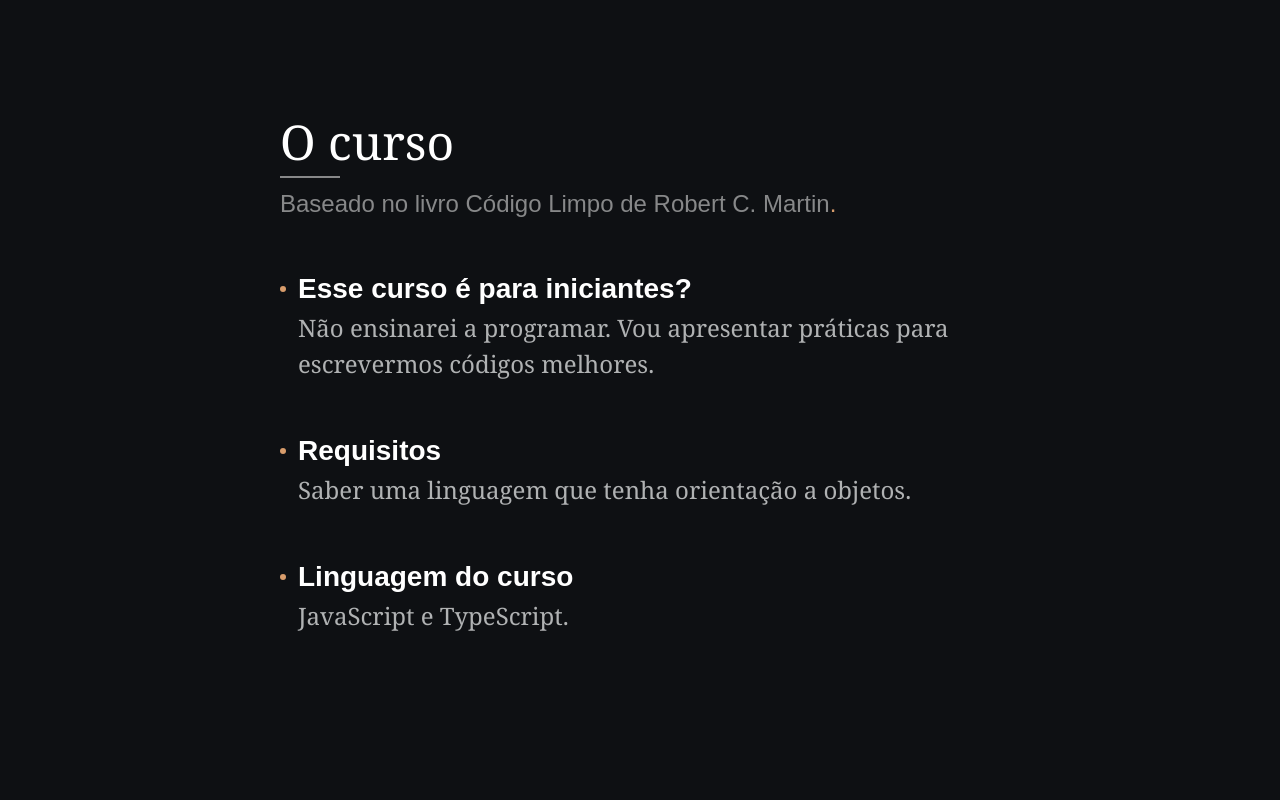
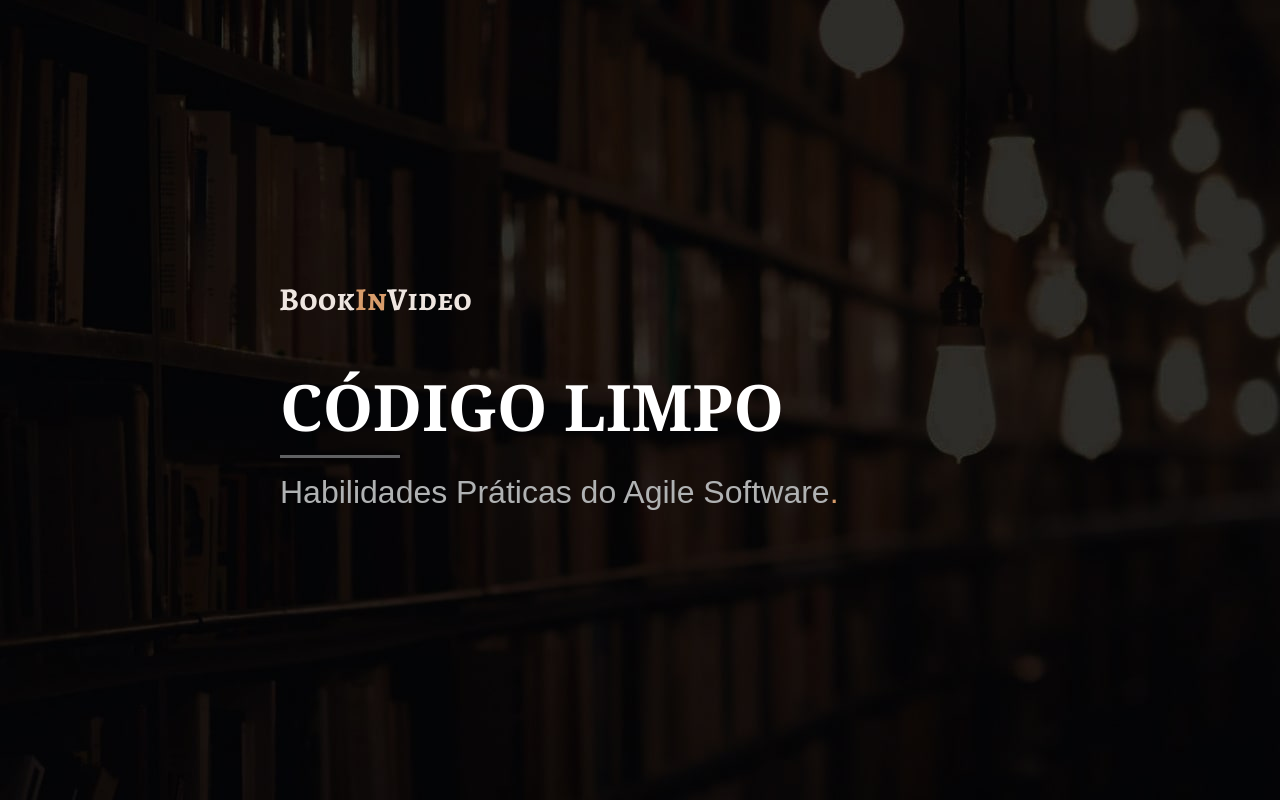
Before and after one commit to GabriellBarbosa/React-Course-Page, a React (Vite) app: page /slide/codigo-limpo/0000-intro in a window 1280 px wide. Shown: the top 800 px of the page. Built offline with nearby package versions, Linux system fonts and the light colour scheme.

Commit message:
initial page ok

```diff
--- a/src/pages/Slide/CleanCode/0000/index.tsx
+++ b/src/pages/Slide/CleanCode/0000/index.tsx
@@ -1,5 +1,7 @@
 import styles from './styles.module.css';
 import slideStyles from '../../../../assets/css/Slide.module.css';
+
+import { default as logo } from './img/logo.svg';
 
 import useSlide from '../../../../hooks/useSlide';
 import React from 'react';
@@ -20,6 +22,13 @@ function _0000() {
             data-testid="slidesWrapper"
             data-slide-number={slideNumber}
         >
+            <section className={`${slideStyles.slide} ${styles.banner}`} data-testid="slide" ref={addSlide}>
+                <div className={slideStyles.container}>
+                <span><img src={logo} alt="BookInVideo" /></span>
+                    <h1 className={`${styles.introTitle}`}>Código Limpo</h1>
+                    <p className={styles.introSubtitle}>Habilidades Práticas do Agile Software<span>.</span></p>
+                </div>
+            </section>
             <section className={slideStyles.slide} data-testid="slide" ref={addSlide}>
                 <div className={slideStyles.container}>
                     <h2 className={slideStyles.regular_title}>O curso</h2>
--- a/src/pages/Slide/CleanCode/0000/styles.module.css
+++ b/src/pages/Slide/CleanCode/0000/styles.module.css
@@ -1,3 +1,37 @@
+.banner {
+    background-image: url('./img/banner.jpg');
+    background-size: cover;
+    background-position: center;
+    background-repeat: no-repeat;
+}
+
+.introTitle {
+    font-family: Georgia, 'Times New Roman', Times, serif;
+    text-transform: uppercase;
+    font-size: 64px;
+    line-height: 64px;
+    margin-top: 64px;
+}
+
+.introSubtitle {
+    font-family: Arial, Helvetica, sans-serif;
+    font-size: 32px;
+    color: var(--gray-5);
+}
+
+.introSubtitle::before {
+    content: '';
+    display: block;
+    width: 120px;
+    height: 3px;
+    background-color: var(--gray-4);
+    margin: 16px 0;
+}
+
+.introSubtitle span {
+    color: var(--c-0-light);
+}
+
 .list {
     margin-top: 48px;
 }
```
Also changed, not shown: src/pages/Slide/CleanCode/0000/img/banner.jpg (added), src/pages/Slide/CleanCode/0000/img/logo.svg (added).
